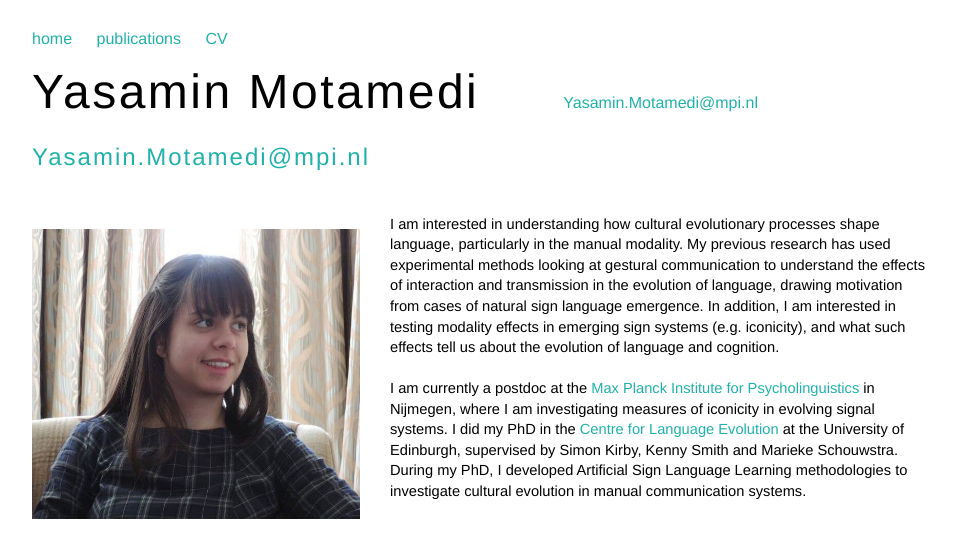
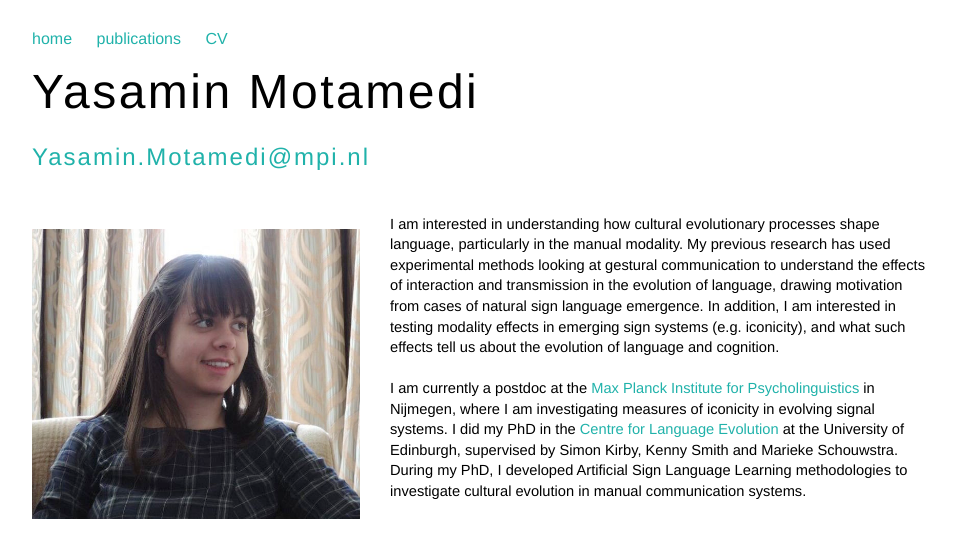
Before and after one commit to ymotamedi/ymotamedi.github.io, a Jekyll site: the page built from index.html, in a window 1280 px wide. Shown: the top 558 px of the page, without its empty margins (160-1116 px from the left). Built offline with Jekyll 4.4.1, drawn with Linux system fonts in a browser that asks for light colours.

Commit message:
Update default.html

```diff
--- a/_layouts/default.html
+++ b/_layouts/default.html
@@ -22,7 +22,6 @@
     <div class="wrapper">
       <header>
         <h1 style="display:inline;">Yasamin Motamedi</h1>
-	<a href= "mailto:Yasamin.Motamedi@mpi.nl" style="margin-left: 5em;">Yasamin.Motamedi@mpi.nl</a>
       </header>
       <section>
         {{ content }}
```
